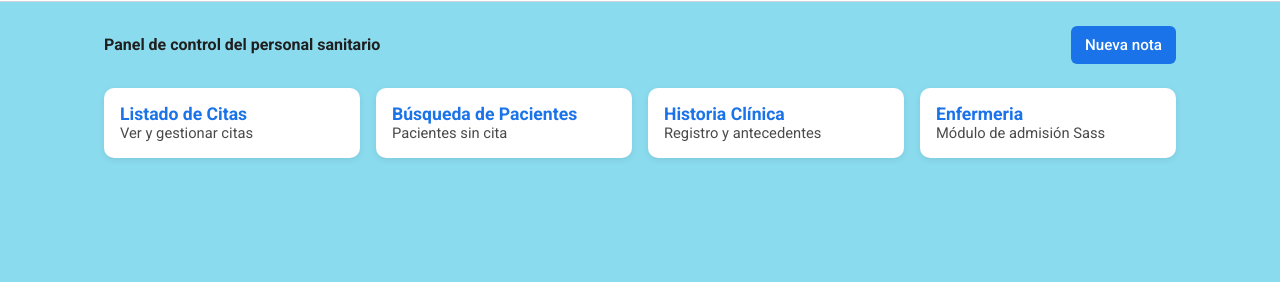
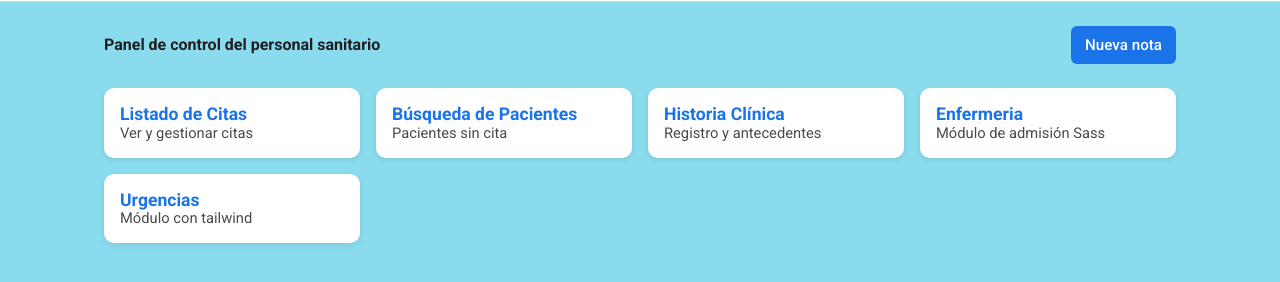
Before and after one commit to Alex-FVG/Hospital-NovaLife, a plain HTML site: page home.html in a window 1280 px wide. Shown: the part 68-350 px from the top of the page. Drawn offline with Linux system fonts and the light colour scheme.

Commit message:
Modulo de urgencias-tailwind

```diff
--- a/home.html
+++ b/home.html
@@ -51,6 +51,11 @@
 <div class="card-title">Enfermeria</div>
 <div class="card-subtitle">Módulo de admisión Sass</div>
 </a>
+
+<a class="card" href=".//urgencias-tailwind-vite/">
+<div class="card-title">Urgencias</div>
+<div class="card-subtitle">Módulo con tailwind</div>
+</a>
 </section>
 </main>
 </body>
--- a/urgencias-tailwind-vite/package.json
+++ b/urgencias-tailwind-vite/package.json
@@ -13,5 +13,9 @@
   },
   "overrides": {
     "vite": "npm:rolldown-vite@7.2.5"
+  },
+  "dependencies": {
+    "@tailwindcss/vite": "^4.1.17",
+    "tailwindcss": "^4.1.17"
   }
 }
--- a/urgencias-tailwind-vite/vite.config.js
+++ b/urgencias-tailwind-vite/vite.config.js
@@ -10,8 +10,6 @@ export default defineConfig({
     rollupOptions: {
       input: {
         main: resolve(__dirname, 'index.html'),
-        triaje: resolve(__dirname, 'triaje.html'),
-        // etc.
       },
     },
   },
```
Also changed, not shown: urgencias-tailwind-vite/index.html (+1 -1 lines), 1 other file.
